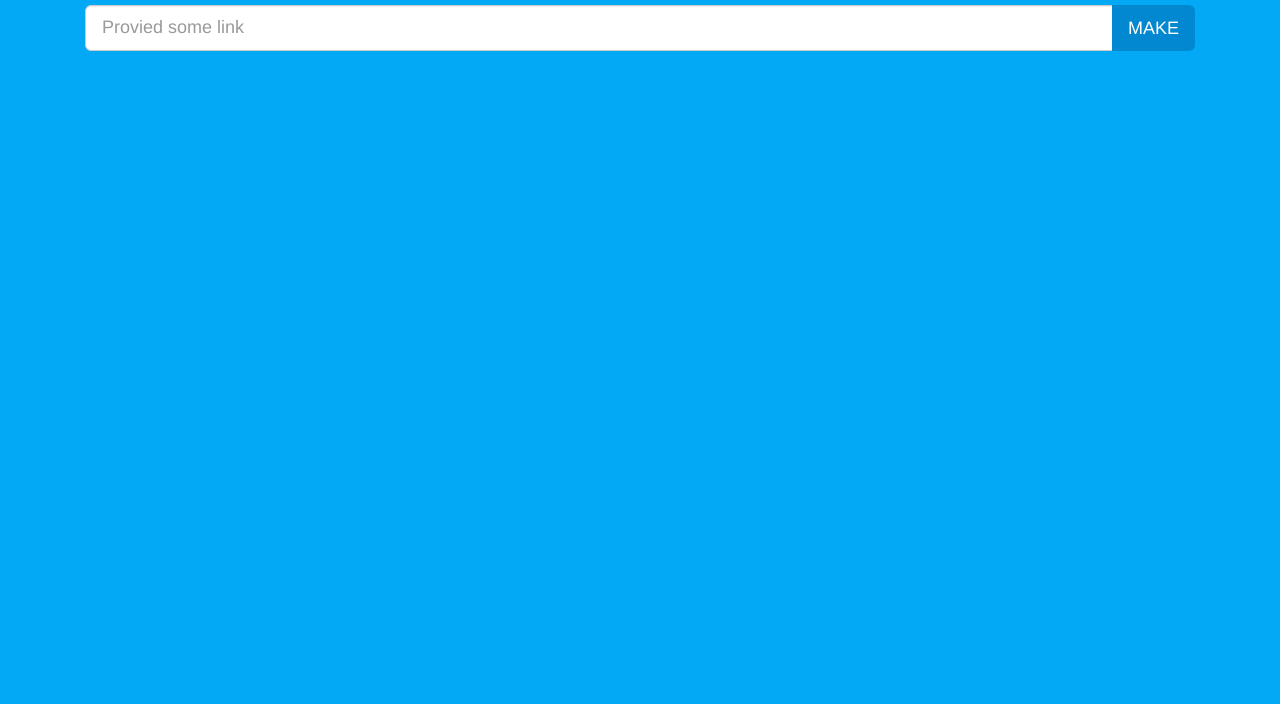
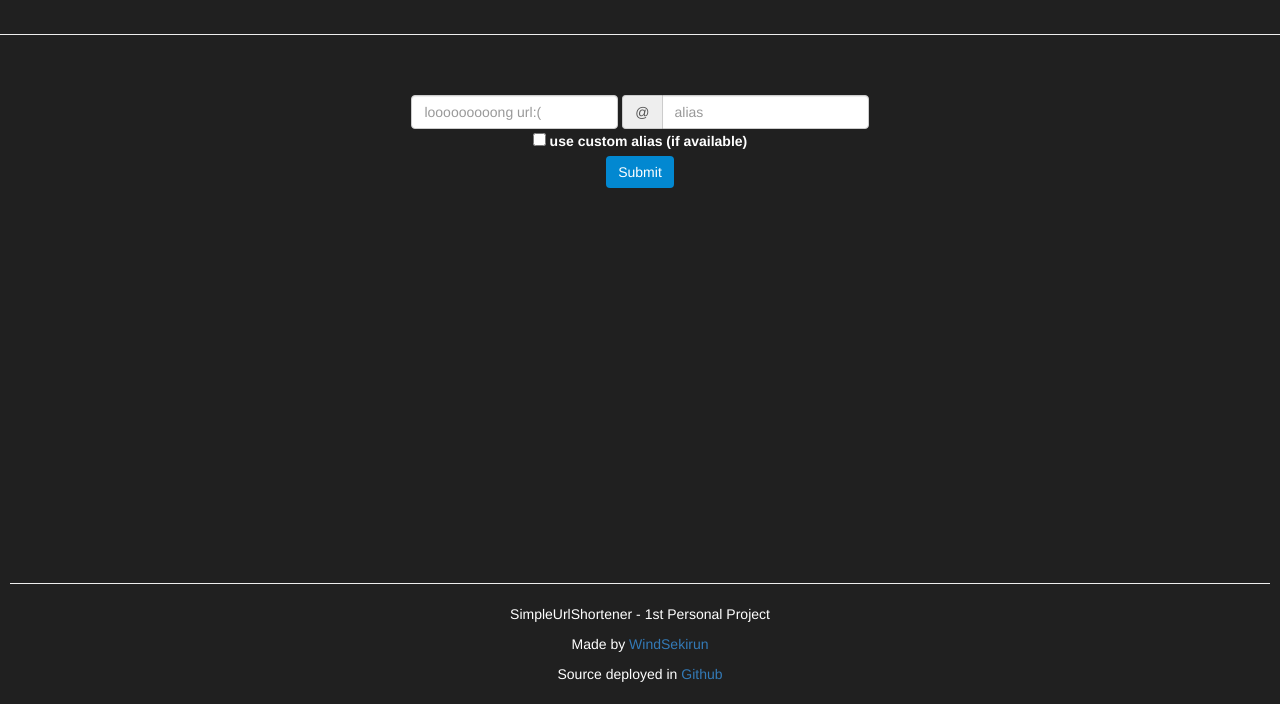
Before and after one commit to PyxisDev/SimpleUrlShortener, a website: page views/index.html in a window 1280 px wide. Shown: the part 96-800 px from the top of the page. Drawn offline with nearby package versions, Linux system fonts and the light colour scheme; files that its build step writes are made by us from their sources; files whose address does not match are found by name.

Commit message:
re-design site content

```diff
--- a/public/css/styles.css
+++ b/public/css/styles.css
@@ -4,7 +4,7 @@
 
 html, body {
   height: 100%;
-  background-color: #03A9F4;
+  background-color: #202020;
 }
 
 body {
@@ -30,12 +30,15 @@ body {
   border: none;
 }
 
-#result {
-  padding-top: 15px;
+#result a{
+  color: #ffffff;
 }
 
-#result a{
-  color: #F89406;
-  font-size: 1.5em;
-  margin-right: 20px;
+.footer {
+  position: absolute;
+  right: 0;
+  bottom: 0;
+  left: 0;
+  padding: 1rem;
+  text-align: center;
 }
--- a/public/javascripts/make.js
+++ b/public/javascripts/make.js
@@ -3,11 +3,9 @@ $('.btn-make').on('click', function() {
         url: '/api/makeShort',
         type: 'POST',
         dataType: 'JSON',
-        data: {url: $('#url-field').val()},
+        data: {url: $('#url-field').val(), alias: $('alias-field').val()},
         success: function(data) {
-            var resultHTML = '<input id="result-field" type="text" class="form-control" placeholder="Provied some link" value="' + data.shortUrl + '"">' +
-            '<span class="input-group-btn"> <button class="btn btn-copy" type="button">COPY</button></span>';
-
+            var resultHTML = '<h2>This is for YOU!</h2><h3>Url is <a href="' + data.shortUrl + '">' + data.shortUrl + '</a><h3><button type="button" class="btn btn-primary" id="btn-copy">COPY</button>';
             $('#result').html(resultHTML);
         }
     })
--- a/views/index.html
+++ b/views/index.html
@@ -7,24 +7,36 @@
         <link rel="stylesheet" href="css/styles.css">
     </head>
     <body>
+        <br>
+        <h1>Hello, SimpleUrlShortener!</h1>
+        <br><hr>
+        <br><br>
+
         <div class="container">
-            <h1>Hello, SimpleUrlShortener!</h1>
+            <form class="form-inline">
+                <input id="url-field" type="text" class="form-control" placeholder="looooooooong url:(" >
+                <div class="input-group mb-2 mr-sm-2 mb-sm-0">
+                    <div class="input-group-addon">@</div>
+                    <input id="alias-field" type="text" class="form-control" placeholder="alias">
+                </div>
+
+                <div class="form-check mb-2 mr-sm-2 mb-sm-0">
+                    <label class="form-check-label">
+                        <input class="form-check-input" type="checkbox"> use custom alias (if available)
+                    </label>
+                </div>
+
+                <button type="button" class="btn btn-primary btn-make" id="btn-make">Submit</button>
+            </form>
+
+            <div id="result" class="row"></div>
+        </div>
+
+        <div class="footer">
             <hr>
-
-            <div class="col-lg-12">
-                <div class="input-group input-group-lg">
-                    <input id="url-field" type="text" class="form-control" placeholder="Provied some link" >
-                    <span class="input-group-btn">
-                        <button class="btn btn-make" type="button">MAKE</button>
-                    </span>
-                </div>
-            </div>
-
-            <div class="col-lg-12">
-                <div class="input-group input-group-lg" id="result">
-                </div>
-             </div>
-
+            <p>SimpleUrlShortener - 1st Personal Project</p>
+            <p>Made by <a href="https://pyxisdev.github.io">WindSekirun</a></p>
+            <p>Source deployed in <a href="https://github.com/WindSekirun/SimpleUrlShortener">Github</a></p>
         </div>
 
         <script src="https://code.jquery.com/jquery-2.1.4.min.js"></script>
```
